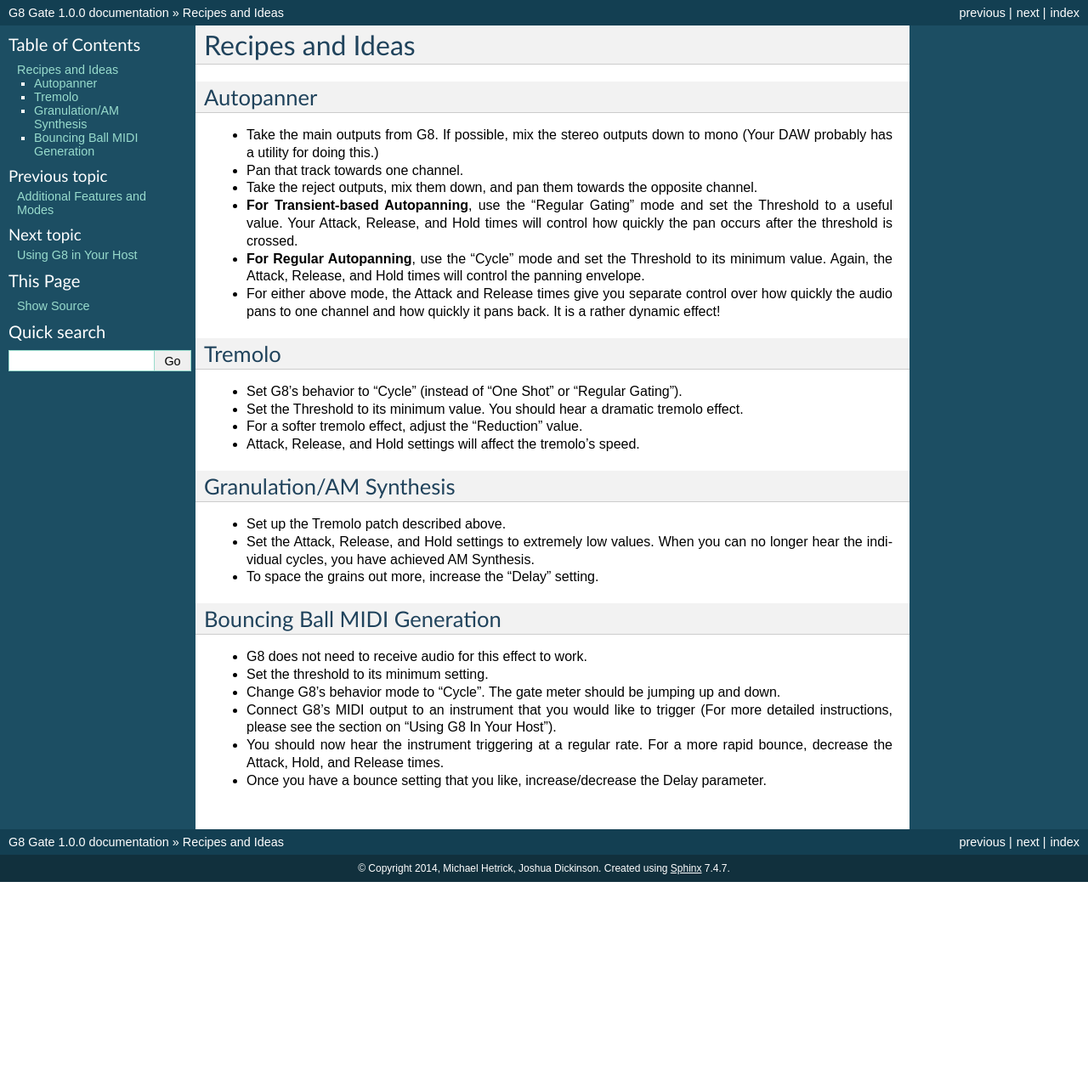
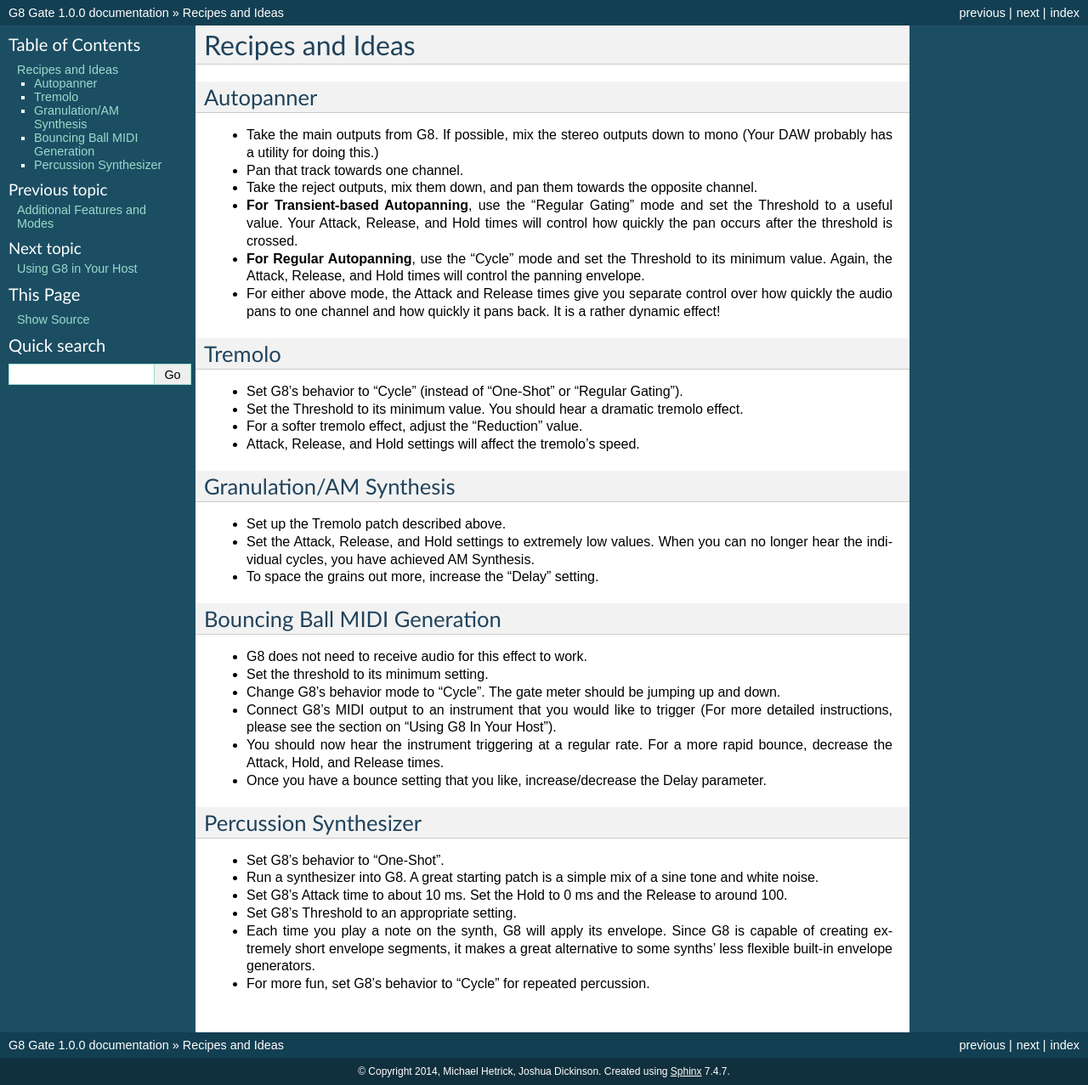
Before and after one commit to UnfilteredAudio/G8GateManual, a Sphinx documentation site: the page built from docs/recipes.rst, in a window 1280 px wide. Shown: the whole page at 85% size. Built offline with Sphinx 7.4.7, drawn with Linux system fonts in a browser that asks for light colours; formulas are drawn with MathJax 3; pages that are not in the unit, such as notebooks, are missing from menus; before the commit the page ends 1038 px from its top, so only the background shows below that.

Commit message:
Updated recipes and modes

```diff
--- a/docs/modes.rst
+++ b/docs/modes.rst
@@ -13,7 +13,9 @@ Cycle Mode is useful for creating effects such as amplitude-sensitive tremolo (i
 
 **One-Shot Mode**:
 
-One-Shot Mode is a variation on Cycle Mode, where the gating envelope only fires a single time whenever the input signal goes over the threshold level. After triggering, the envelope will not re-fire until the signal has gone below the threshold value and passes it again. This can be very useful for decay-shaping percussion sounds, since it is essentially an ASR envelope. It can be used, for instance, to decrease or change the character of an otherwise overly ringy snare drum, or for irregular stuttering effects.
+One-Shot Mode is a variation on Cycle Mode, where the gating envelope only fires a single time whenever the input signal goes over the threshold level. The envelope runs through the Attack, Hold, and Release stages immediately, no matter how long the incoming audio is above the threshold for. The envelope will not fire again until the audio has dropped below the threshold and risen above it again. One-Shot mode works best on non-layered sounds, such as an individual drum channel. You can use One-Shot mode, for instance, to drastically alter the character of a snare hit, or to turn a more sustained synth part into percussion tones.
+
+**Additional Notes**:
 
 When in Cycle or One-Shot Mode, G8 will generate a MIDI out note whenever the envelope is triggered. Using this feature in One-Shot Mode is a great way to replace drum hits with another source. In cycle mode, you can use it to create MIDI rolls, automatic bouncing balls, and other otherwise difficult to program flourishes.
 
--- a/docs/recipes.rst
+++ b/docs/recipes.rst
@@ -15,7 +15,7 @@ Autopanner
 Tremolo
 -------
 
-- Set G8's behavior to "Cycle" (instead of "One Shot" or "Regular Gating").
+- Set G8's behavior to "Cycle" (instead of "One-Shot" or "Regular Gating").
 - Set the Threshold to its minimum value. You should hear a dramatic tremolo effect.
 - For a softer tremolo effect, adjust the "Reduction" value.
 - Attack, Release, and Hold settings will affect the tremolo's speed.
@@ -38,3 +38,14 @@ Bouncing Ball MIDI Generation
 - Connect G8's MIDI output to an instrument that you would like to trigger (For more detailed instructions, please see the section on "Using G8 In Your Host").
 - You should now hear the instrument triggering at a regular rate. For a more rapid bounce, decrease the Attack, Hold, and Release times.
 - Once you have a bounce setting that you like, increase/decrease the Delay parameter.
+
+
+Percussion Synthesizer
+----------------------
+
+- Set G8's behavior to "One-Shot".
+- Run a synthesizer into G8. A great starting patch is a simple mix of a sine tone and white noise.
+- Set G8's Attack time to about 10 ms. Set the Hold to 0 ms and the Release to around 100.
+- Set G8's Threshold to an appropriate setting.
+- Each time you play a note on the synth, G8 will apply its envelope. Since G8 is capable of creating extremely short envelope segments, it makes a great alternative to some synths' less flexible built-in envelope generators.
+- For more fun, set G8's behavior to "Cycle" for repeated percussion.
```
